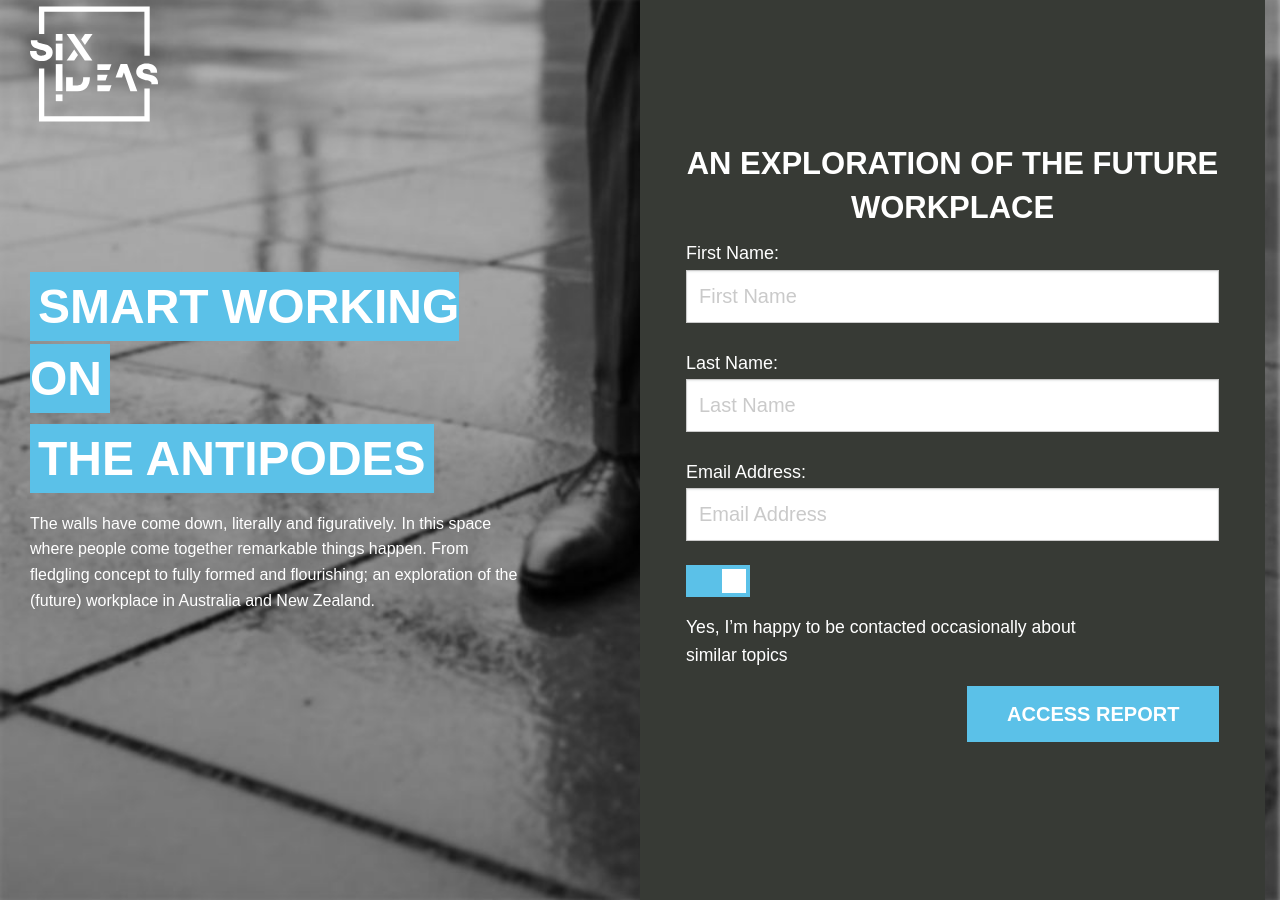
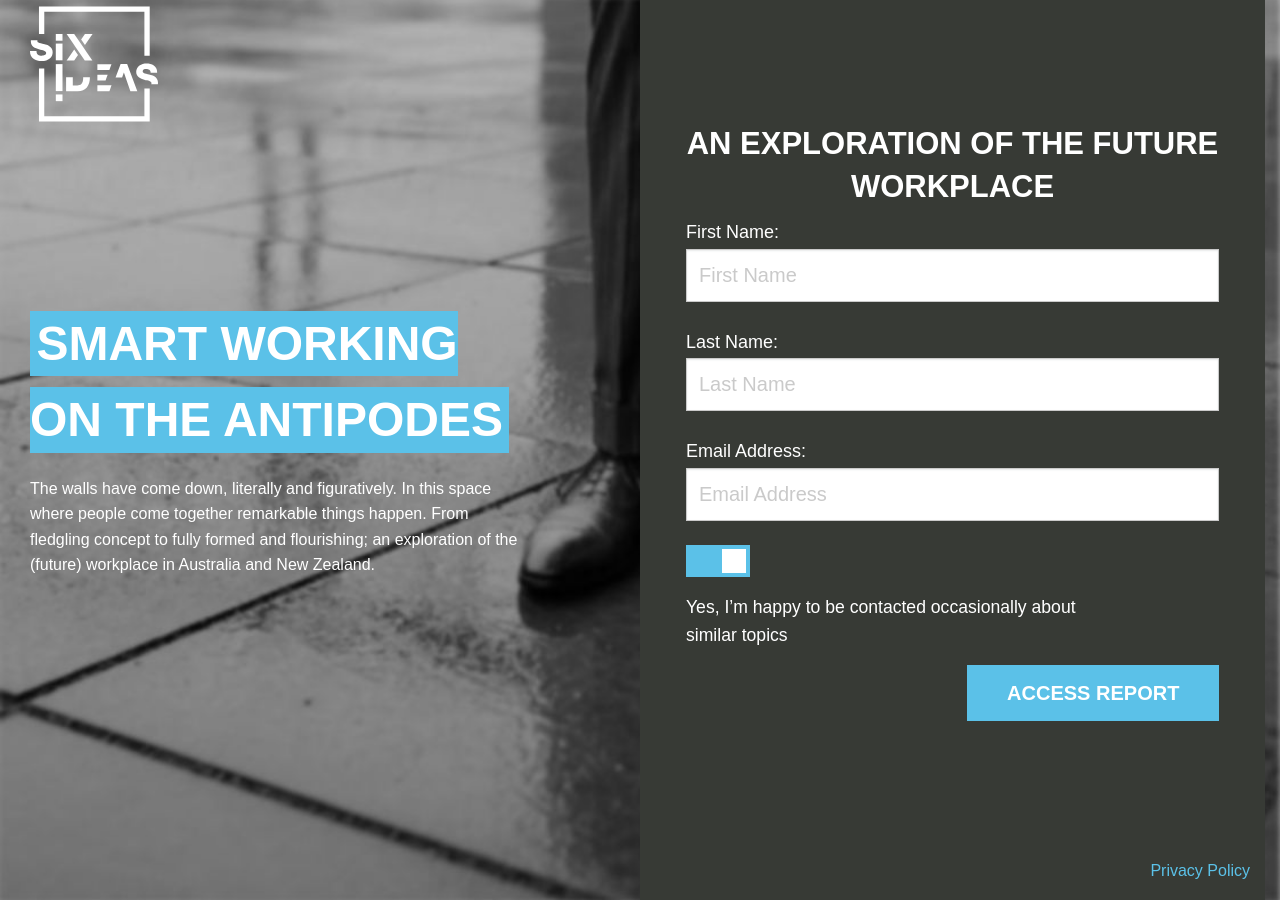
Before and after one commit to Eelviny/sixideas-pub, a Jekyll site: the page built from index.md, in a window 1280 px wide. Built offline with Jekyll 4.4.1, drawn with Linux system fonts in a browser that asks for light colours; nearby versions of some CDN libraries.

Commit message:
Add Privacy modal dialog

```diff
--- /dev/null
+++ b/_includes/privacy.html
@@ -0,0 +1,17 @@
+---
+---
+
+<h3>Privacy policy</h3>
+
+<p>Six-ideas.info is a website owned by Six Ideas Global Ltd. for the distribution of white papers, reports and other news and reading material. This privacy policy explains how we use any personal information we collect about you when you use this website.
+We collect your first and surnames and an e-mail address when you access our reading material.</p>
+
+<p>If you give permission for us to get in touch we will use your e-mail address to send you the occasional e-mail telling you about something we’ve written or done which we think might interest you. You can ask us to stop sending you these at any time using the e-mail address below. We store your information securely and never pass information to third parties without seeking your prior consent.</p>
+
+<p>You have the right to request a copy of the information that we hold about you. If you would like a copy of some or all of your personal information, please write to us at the e-mail address below. We want to make sure that your personal information is accurate and up to date. You may ask us to correct or remove information you think is inaccurate.</p>
+
+<p>This privacy policy only applies to this website so when you link to other websites you should read their own privacy policies. We keep our privacy policy under regular review and we will place any updates on this web page. This privacy policy was last updated on 6th November 2017.</p>
+
+<p>Please contact us if you have any questions about our privacy policy or information we hold about you:</p>
+
+<p>E-mail: hello@six-ideas.com</p>
--- a/_layouts/home.html
+++ b/_layouts/home.html
@@ -13,8 +13,7 @@
             <img src="{{ site.url }}{{ site.baseurl }}/assets/images/iconwhite.svg" style="width: 128px; height: 128px;"/>
           </div>
           <div id="impact" class="cell shrink">
-            <h1><span>{{ page.impact1 }}</span></h1>
-            <h1><span>{{ page.impact2 }}</span></h1>
+            <h1><span>{{ page.impact }}</span></h1>
             <p class="lead">{{ content }}</p>
           </div>
           <div class="cell auto">
@@ -25,10 +24,19 @@
         <div class="grid-y large-grid-frame">
           <div class="cell auto">
           </div>
-          <div class="cell shrink large-cell-block-container" style="padding:1rem;">
+          <div class="cell shrink medium-cell-block-container" style="padding:1rem;">
             {% include form.html %}
           </div>
           <div class="cell auto">
+          </div>
+          <div class="cell shrink">
+            <div class="reveal" id="privacymodal" data-reveal>
+              {% include privacy.html %}
+              <button class="close-button" data-close aria-label="Close modal" type="button">
+                <span aria-hidden="true">&times;</span>
+              </button>
+            </div>
+            <p class="text-right"><a href="#" data-open="privacymodal">Privacy Policy</a></p>
           </div>
         </div>
       </div>
--- a/assets/styles/main.scss
+++ b/assets/styles/main.scss
@@ -48,7 +48,10 @@
   background-size: cover;
 }
 
-#harvester {
+#privacymodal {
+  p, h3 {
+    color: $black;
+  }
 }
 
 #subhead {
@@ -59,8 +62,8 @@
   span {
     text-transform: uppercase;
     background-color: $primary-color;
-    padding: 0.5rem;
-    line-height: 150%;
+    padding: 0.4rem;
+    line-height: 160%;
     font-weight: bold;
   }
 }
--- a/index.md
+++ b/index.md
@@ -4,8 +4,7 @@
 # See: https://jekyllrb.com/docs/themes/#overriding-theme-defaults
 layout: home
 title: "An Exploration of the Future Workplace"
-impact1: "Smart Working on"
-impact2: "the Antipodes"
+impact: "Smart Working on the Antipodes"
 ---
 
 The walls have come down, literally and figuratively. In this space where people come together remarkable things happen. From fledgling concept to fully formed and flourishing; an exploration of the (future) workplace in Australia and New Zealand.
```
